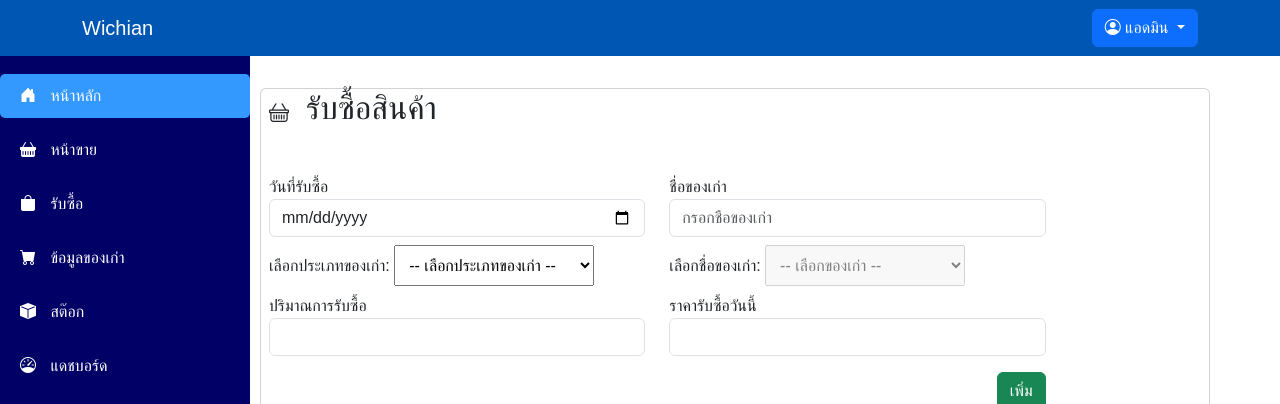
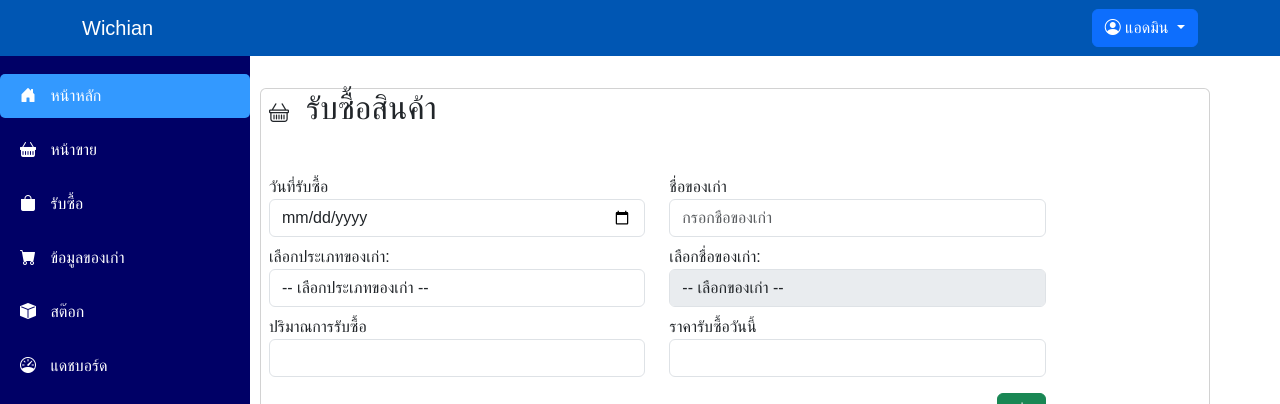
Before and after one commit to leenkun27/projectgreen, a PHP site: page /Admin/buy_admin.php in a window 1280 px wide. Shown: the top 404 px of the page. Run offline with PHP 8.4, Linux system fonts and the light colour scheme; some libraries are stand-ins or nearby versions.

Commit message:
แก้ไข

```diff
--- a/Admin/buy_admin.php
+++ b/Admin/buy_admin.php
@@ -56,7 +56,7 @@
                         <div class="col-6 mt-2">
                             <!-- Dropdown ประเภทของเก่า -->
                             <label for="province">เลือกประเภทของเก่า:</label>
-                            <select id="province">
+                            <select class="form-control" id="province" placeholder="">
                                 <option value="">-- เลือกประเภทของเก่า --</option>
                                 <option value="1">เศษเหล็ก</option>
                                 <option value="2">กระดาษ</option>
@@ -66,12 +66,12 @@
                                 <option value="6">เครี่องใช้ไฟฟ้า</option>
                                 <option value="7">อื่นๆ</option>
                             </select>
-                            </div>
+                        </div>
 
                         <div class="col-6 mt-2">
                             <!-- Dropdown ของเก่า -->
                             <label for="district">เลือกชื่อของเก่า:</label>
-                            <select id="district" disabled>
+                            <select class="form-control" id="district" disabled placeholder="">
                                 <option value="">-- เลือกของเก่า --</option>
                             </select>
                         </div>
```
